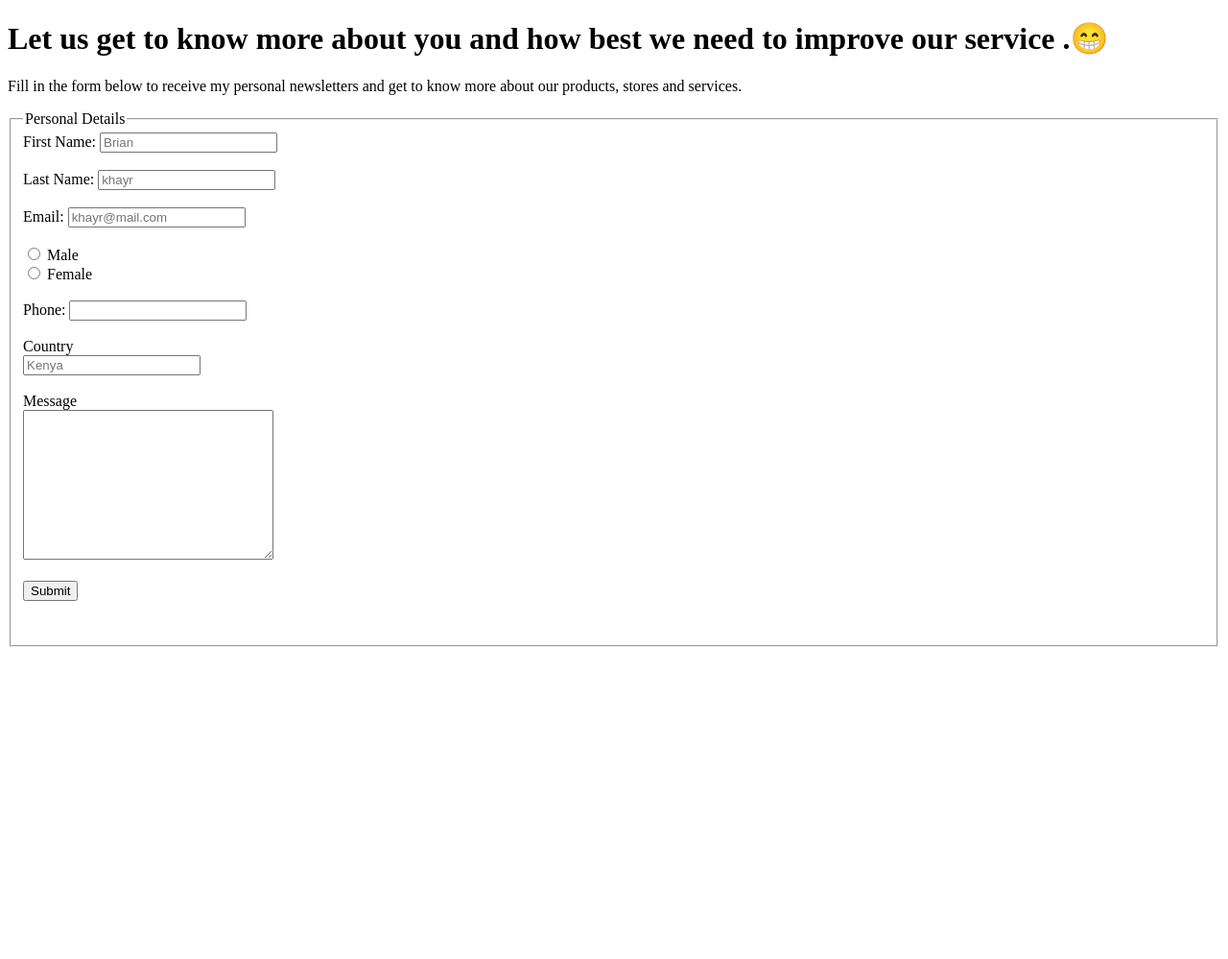
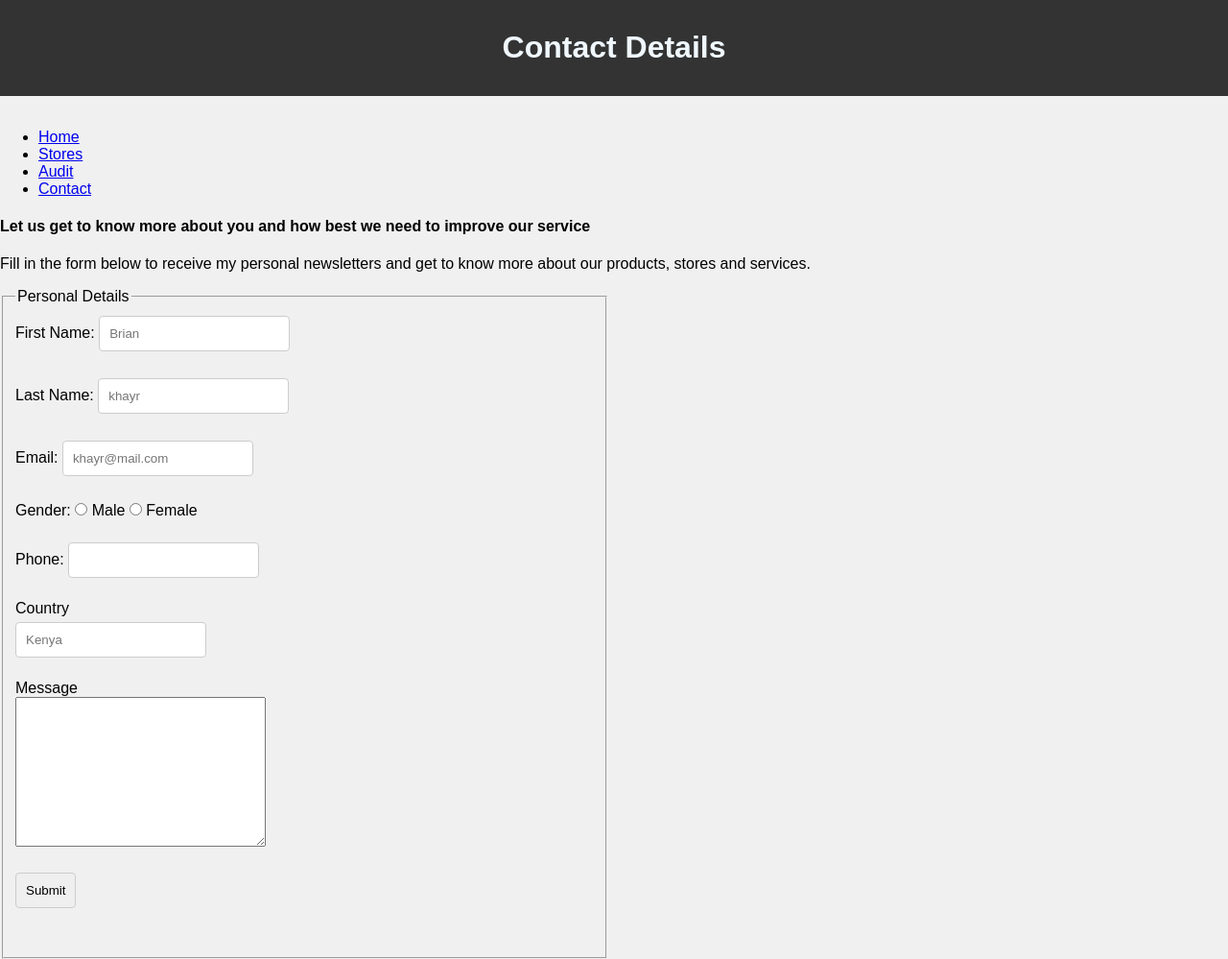
Before and after one commit to michellejuliet/Intelligence-Database-System, a plain HTML site: page contact.html in a window 1280 px wide. Shown: the whole page at 96% size. Before the commit the page ends 800 px from the top, so only its background shows below. Drawn offline with Linux system fonts and the light colour scheme.

Commit message:
another one

```diff
--- a/contact.html
+++ b/contact.html
@@ -3,11 +3,27 @@
 <head>
     <meta charset="UTF-8">
     <meta name="viewport" content="width=device-width, initial-scale=1.0">
-    <title>Document</title>
+    <title>Contact Db</title>
+    <link rel="stylesheet" href="/styles.css">
 </head>
 <body>
-    <h1>Let us get to know more about you and how best we need to improve our service .&#128513</h1>
-        <p> Fill in the form below to receive my personal newsletters and get to know more about our products, stores and services.</p>
+     <!--Header-->
+     <header>
+        <h1> Contact Details</h1>
+    </header>
+    <br>
+    <!-- Navigation bar-->
+    <nav>
+        <ul>
+            <li><a href="/index.html">Home</a></li>
+            <li><a href="/store.html">Stores</a></li>
+            <li><a href="/audit.html">Audit</a></li>
+            <li><a href="#">Contact</a></li>
+        </ul>
+    </nav>
+    <h4>Let us get to know more about you and how best we need to improve our service </h4>
+        <p> Fill in the form below to receive my personal newsletters and get to know more about our products,
+            stores and services.</p>
 
         <!--Contact form-->
         <form>
@@ -25,10 +41,9 @@
             <input type="email" id="email" name="email" placeholder="khayr@mail.com">
             <br><br>
 
+            <label for="'gender">Gender: </label>
             <input type="radio" id="male" name="gender">
             <label for="male">Male</label>
-            <br>
-
             <input type="radio" id="female" name="gender">
             <label for="female">Female</label>
             <br><br>
```
Also changed, not shown: audit.html (+25 -0 lines), store.html (+11 -0 lines).
